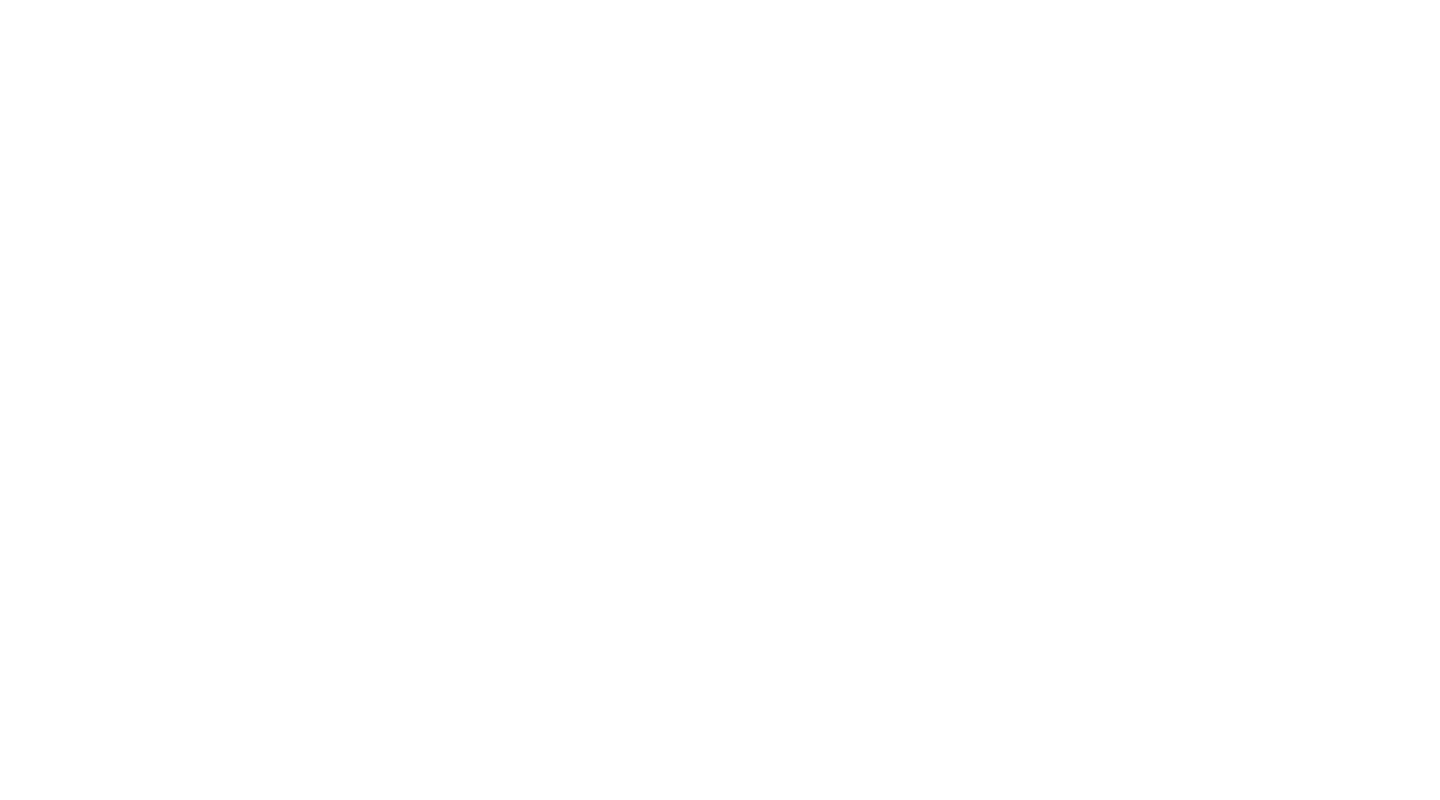
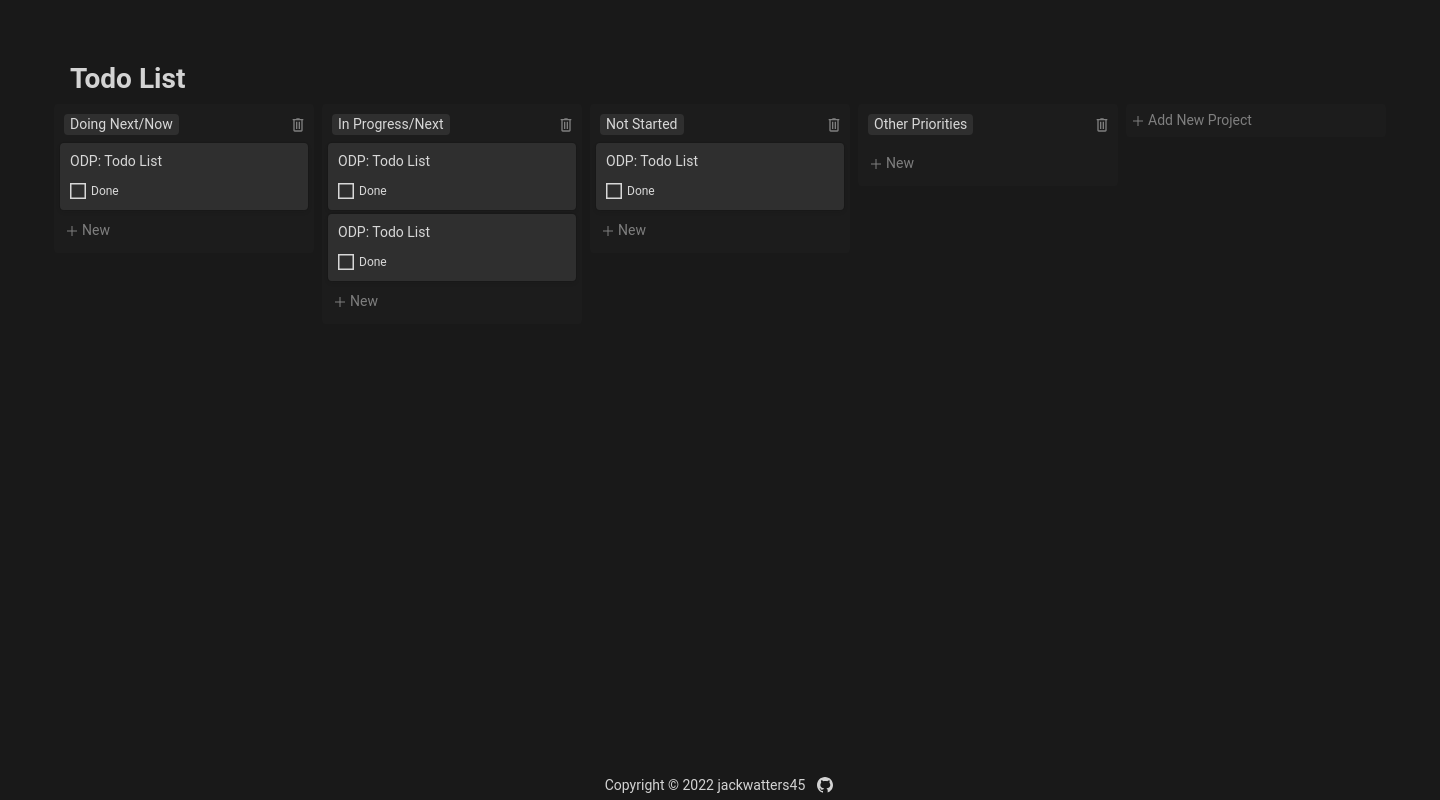
Before and after one commit to jackwatters45/todo-list, a website built with webpack: page src/pages/index.html in a window 1280 px wide. Shown: the whole page, 1440 px wide, since content can reach past the window. Built offline with nearby package versions, Linux system fonts and the light colour scheme.

Commit message:
Html + styling for Todo list.

```diff
--- a/src/pages/index.html
+++ b/src/pages/index.html
@@ -1,13 +1,118 @@
 <!DOCTYPE html>
 <html lang="en">
+
 <head>
     <meta charset="UTF-8">
     <meta http-equiv="X-UA-Compatible" content="IE=edge">
     <meta name="viewport" content="width=device-width, initial-scale=1.0">
     <title>Document</title>
     <script src="../index.js"></script>
+    <link rel="stylesheet" href="../styles/style.css">
 </head>
+
 <body>
+    <div class="container">
+        <div class="nav">
+            <h1>Todo List</h1>
+        </div>
+        <div class="main-content">
+            <div class="sections">
+            <div class="section">
+                <div class="header">
+                    <div class="header-title">Doing Next/Now</div>
+                    <img class="delete" src="../assets/img/trash.svg" alt="Delete Button">
+                </div>
+                <div class="cards">
+                    <div class="card">
+                        <div class="title">
+                            ODP: Todo List
+                        </div>
+                        <div class="done">
+                            <img class="checkbox" src="../assets/img/checkbox.svg" alt="Check Box">
+                            Done
+                        </div>
+                    </div>
+                </div>
+                <div class="new">
+                    <img class="plus" src="../assets/img/plus.svg" alt="Plus Icon">
+                    New
+                </div>
+            </div>
+            <div class="section">
+                <div class="header">
+                    <div class="header-title">In Progress/Next</div>
+                    <img class="delete" src="../assets/img/trash.svg" alt="Delete Button">
+                </div>
+                <div class="cards">
+                    <div class="card">
+                        <div class="title">
+                            ODP: Todo List
+                        </div>
+                        <div class="done">
+                            <img class="checkbox" src="../assets/img/checkbox.svg" alt="Check Box">
+                            Done
+                        </div>
+                    </div>
+                    <div class="card">
+                        <div class="title">
+                            ODP: Todo List
+                        </div>
+                        <div class="done">
+                            <img class="checkbox" src="../assets/img/checkbox.svg" alt="Check Box">
+                            Done
+                        </div>
+                    </div>
+                </div>
+                <div class="new">
+                    <img class="plus" src="../assets/img/plus.svg" alt="Plus Icon">
+                    New
+                </div>
+            </div>
+            <div class="section">
+                <div class="header">
+                    <div class="header-title">Not Started</div>
+                    <img class="delete" src="../assets/img/trash.svg" alt="Delete Button">                </div>
+                <div class="cards">
+                    <div class="card">
+                        <div class="title">
+                            ODP: Todo List
+                        </div>
+                        <div class="done">
+                            <img class="checkbox" src="../assets/img/checkbox.svg" alt="Check Box">
+                            Done
+                        </div>
+                    </div>
+                </div>
+                <div class="new">
+                    <img class="plus" src="../assets/img/plus.svg" alt="Plus Icon">
+                    New
+                </div>
+            </div>
+            <div class="section">
+                <div class="header">
+                    <div class="header-title">Other Priorities</div>
+                    <img class="delete" src="../assets/img/trash.svg" alt="Delete Button">
+                </div>
+                <div class="cards">
 
+                </div>
+                <div class="new">
+                    <img class="plus" src="../assets/img/plus.svg" alt="Plus Icon">
+                    New
+                </div>
+            </div>
+        </div>
+            <div class="add-project">
+                <img class="plus" src="../assets/img/plus.svg" alt="Plus Icon">
+                Add New Project
+            </div>
+        </div>
+        <div class="footer">
+            <p>Copyright © 2022 jackwatters45</p>
+            <a href="https://github.com/jackwatters45/" target="_blank"><img class="github-logo"
+                    src="../assets/img/github-logo.svg" alt="Github Logo"></a>
+        </div>
+    </div>
 </body>
+
 </html>
--- /dev/null
+++ b/src/styles/style.css
@@ -0,0 +1,170 @@
+* {
+    margin: 0;
+    padding: 0;
+    box-sizing: border-box;
+    font-family: 'Roboto', sans-serif;
+}
+
+:root {
+    --main-background-color: rgb(25, 25, 25);
+    --card-background-color: rgb(47, 47, 47);
+    --section-background-color: rgb(28, 28, 28);
+    --card-hover-background-color: rgb(55, 55, 55);
+    --main-font-color: rgba(255, 255, 255, .81);
+    --secondary-font-color: rgb(127, 127, 127);
+    --empty-font-color: rgba(255, 255, 255, 0.282);
+
+    background-color: var(--main-background-color);
+    color: var(--main-font-color);
+
+    /* probx move this somewhere else */
+    font-size: 14px;
+    line-height: 1.5;
+}
+
+/* General Styles */
+a {
+    cursor: pointer;
+    text-decoration: none;
+}
+
+.shadow {
+    box-shadow: rgb(15 15 15 / 10%) 0px 0px 0px 1px, rgb(15 15 15 / 10%) 0px 2px 4px;
+}
+
+/* Assets */
+.github-logo {
+    height: 20px;
+    margin: auto 0;
+}
+
+.checkbox {
+    width: 16px;
+}
+
+.plus {
+    width: 12px;
+}
+
+/* Layout */
+.container {
+    display: grid;
+    height: 100vh;
+    margin: 0 auto;
+    grid-template-rows: 100px 1fr 30px;
+}
+
+.nav {
+    display: flex;
+    flex-direction: column;
+    justify-content: end;
+    margin: 0px 70px;
+}
+
+.main-content {
+    display: flex;
+    margin: 0px 50px;
+}
+
+.sections {
+    display: flex;
+}
+
+.cards {
+    display: flex;
+    flex-direction: column;
+    gap: 4px;
+}
+
+/* Main Content */
+.section, .add-project {
+    margin: 4px;
+    width: 260px;
+    padding: 6px;
+    background-color: var(--section-background-color);
+    height: fit-content;
+    border-radius: 4px;
+}
+
+.header {
+    display: grid;
+    grid-template-columns: 1fr 18px;
+}
+
+.delete {
+    justify-content: end;
+    height: 16px;
+    align-self: center;
+    margin-bottom: 4px;
+}
+
+.delete:hover {
+    display: block;
+}
+
+.header-title {
+    width: fit-content;
+    padding: 0px 6px;
+    margin: 4px;
+    margin-bottom: 8px;
+    border-radius: 4px;
+    background-color: var(--card-background-color);
+}
+
+.card {
+    padding: 8px 10px 6px 6px;
+    cursor: pointer;
+    background-color: var(--card-background-color);
+    height: fit-content;
+    border-radius: 4px;
+    overflow: hidden;
+    box-shadow: rgb(15 15 15 / 10%) 0px 0px 0px 1px, rgb(15 15 15 / 10%) 0px 2px 4px;
+    color: inherit;
+    text-decoration: none;
+}
+
+.card:hover {
+    background-color: var(--card-hover-background-color);
+}
+
+.title {
+    padding-left: 4px;
+    padding-bottom: 6px;
+}
+
+.done {
+    display: flex;
+    gap: 5px;
+    font-size: 12px;
+    padding: 4px;
+    width: fit-content;
+    align-items: center;
+    justify-content: center;
+}
+
+.done:hover, .new:hover, .add-project:hover, .delete:hover {
+    background-color: rgba(255, 255, 255, 0.055);
+    border-radius: 4px;
+}
+
+.new, .add-project {
+    align-items: center;
+    display: flex;
+    gap: 4px;
+    margin-top: 4px;
+    padding: 6px 0px 6px 6px;
+    color: var(--secondary-font-color);
+    cursor: pointer;
+}
+
+/* Footer */
+.footer {
+    display: flex;
+    align-items: center;
+    justify-content: center;
+    gap: 10px;
+}
+
+.footer>a {
+    display: flex;
+}
```
Also changed, not shown: src/pages/nav.js (added, +39 -0 lines), src/assets/img/checkbox.svg (added), src/assets/img/github-logo.svg (added), src/assets/img/plus.svg (added), src/assets/img/trash.svg (added).
